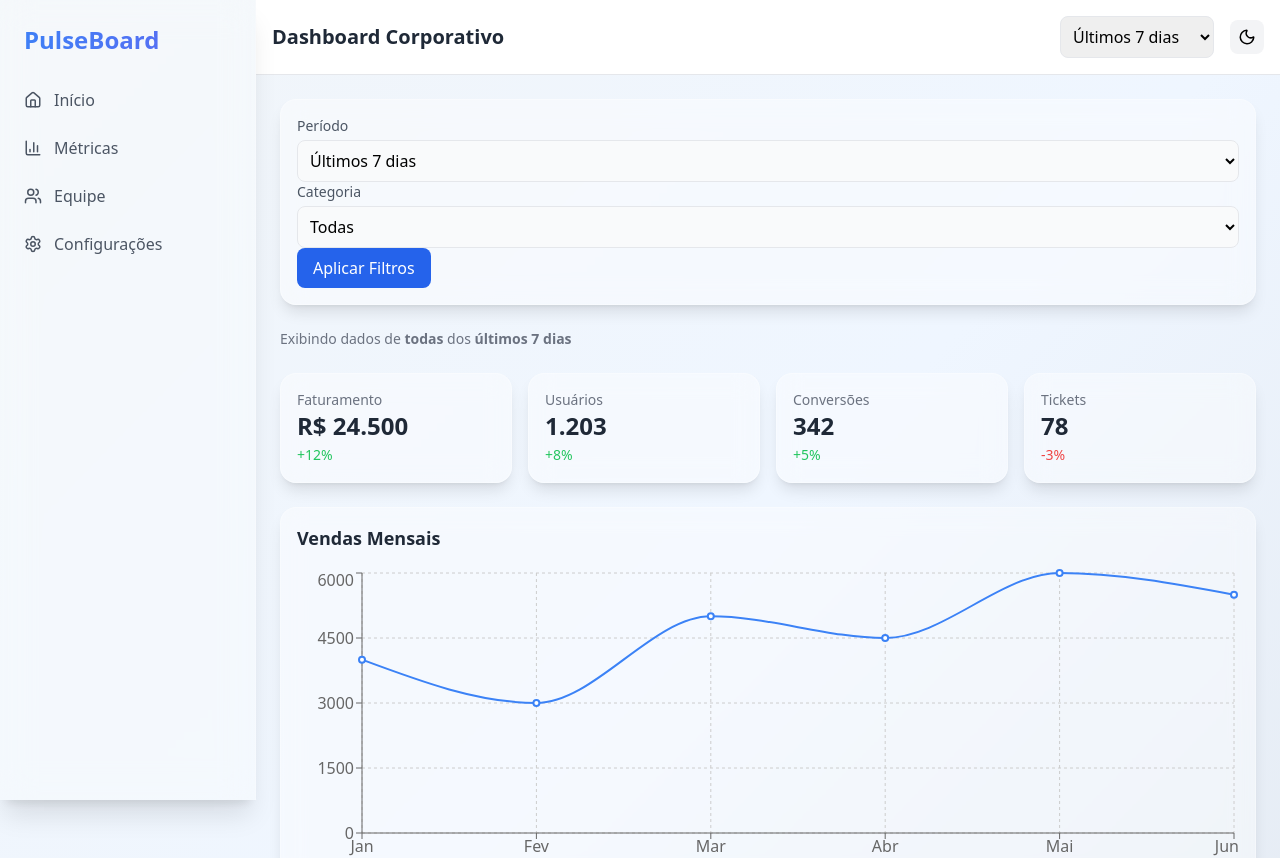
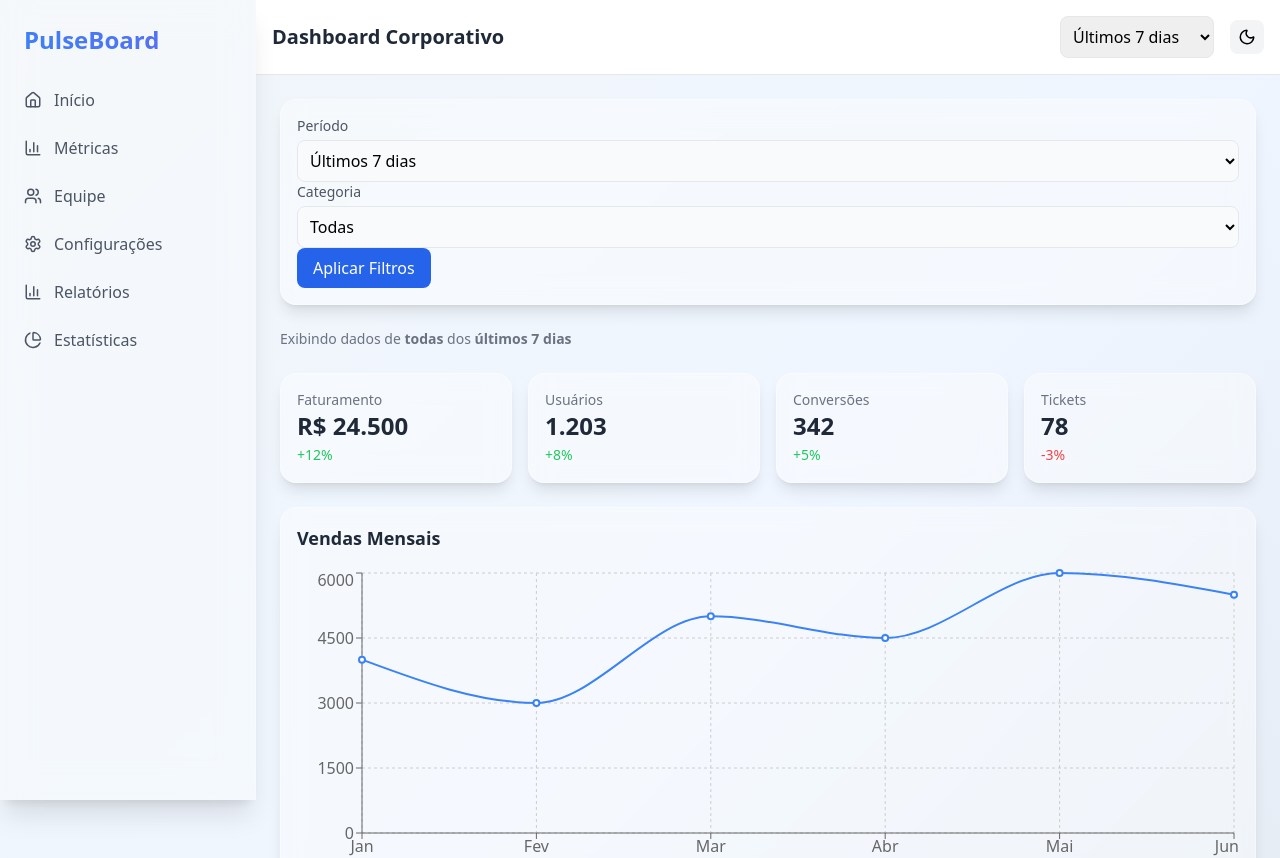
Before and after one commit to erikalaiane/dashboard-corporativo, a React (Vite) app: page / in a window 1280 px wide. Shown: the top 858 px of the page. Built offline with nearby package versions, Linux system fonts and the light colour scheme.

Commit message:
feat: expande sidebar com novas seções e ícones interativos

```diff
--- a/src/components/Sidebar.jsx
+++ b/src/components/Sidebar.jsx
@@ -1,11 +1,11 @@
-import { Home, BarChart3, Users, Settings } from "lucide-react";
+import { Home, BarChart3, Users, Settings, PieChart } from "lucide-react";
 
 export default function Sidebar() {
   return (
     <aside className="hidden md:flex flex-col w-64 h-screen bg-white/30 dark:bg-white/5 backdrop-blur-lg border-r border-white/20 shadow-xl transition-all duration-300">
-        <div className="p-6 text-2xl font-bold bg-gradient-to-r from-blue-500 to-indigo-500 bg-clip-text text-transparent">
-            PulseBoard
-         </div>
+      <div className="p-6 text-2xl font-bold bg-gradient-to-r from-blue-500 to-indigo-500 bg-clip-text text-transparent">
+        PulseBoard
+      </div>
 
       <nav className="flex-1 px-4 space-y-2 text-gray-600 dark:text-gray-300">
         <a href="#" className="flex items-center gap-3 p-2 rounded-lg hover:bg-gray-100 dark:hover:bg-gray-700">
@@ -20,6 +20,14 @@ export default function Sidebar() {
         <a href="#" className="flex items-center gap-3 p-2 rounded-lg hover:bg-gray-100 dark:hover:bg-gray-700">
           <Settings size={18} /> <span>Configurações</span>
         </a>
+
+        {/* Novos links estéticos, sem usar PieChart real */}
+        <a href="#" className="flex items-center gap-3 p-2 rounded-lg hover:bg-white/30 transition">
+          <BarChart3 size={18} /> <span>Relatórios</span>
+        </a>
+        <a href="#" className="flex items-center gap-3 p-2 rounded-lg hover:bg-white/30 transition">
+          <PieChart size={18} /> <span>Estatísticas</span>
+        </a>
       </nav>
     </aside>
   );
```
